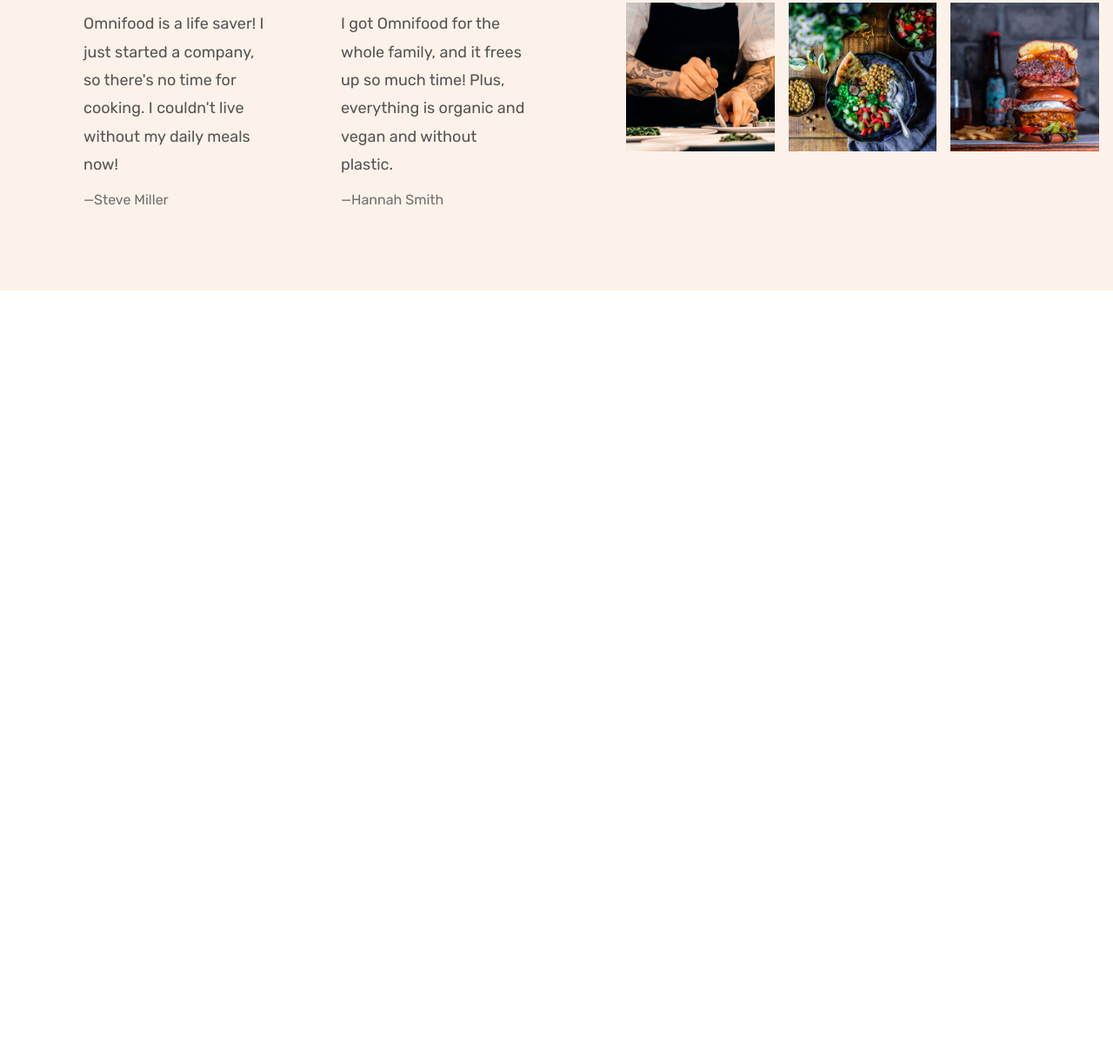
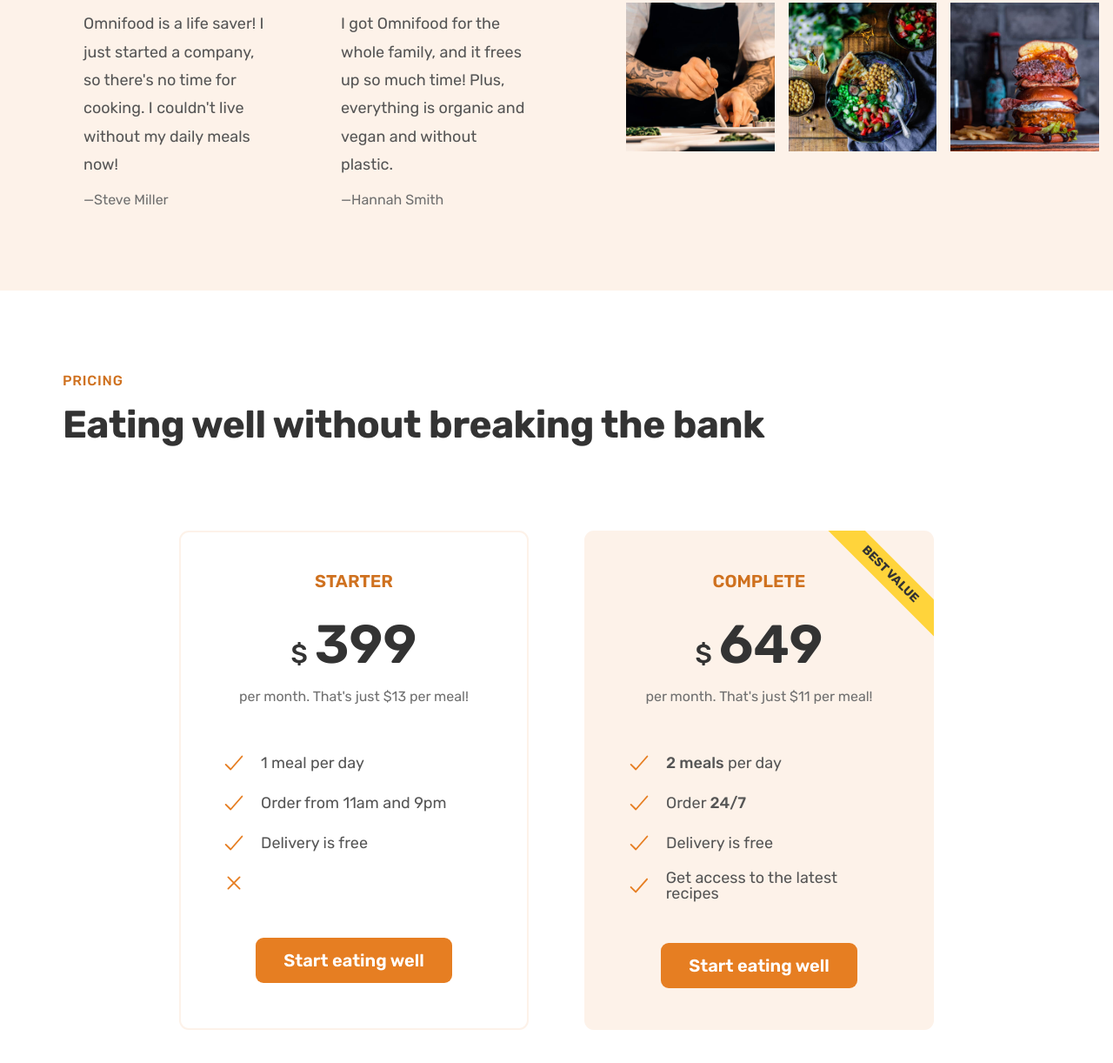
Before and after one commit to briskteq-faiz/Omnifood-Desktop, a plain HTML site: page index.html in a window 1280 px wide. Shown: the part 4305-5527 px from the top of the page at 87% size. Before the commit the page ends 4639 px from the top, so only its background shows below. Drawn offline with nearby package versions, Linux system fonts and the light colour scheme.

Commit message:
pricing section

```diff
--- a/css/general.css
+++ b/css/general.css
@@ -185,6 +185,25 @@ body {
   border-bottom: 1px solid transparent;
 }
 
+.list{
+  list-style: none;
+  display: flex;
+  flex-direction: column;
+  gap: 1.6rem;
+}
+
+.list-item{
+  font-size: 1.8rem;
+  display: flex;
+  align-items: center;
+  gap: 1.6rem;
+}
+
+.list-icon{
+  width:3rem;
+  height: 3rem;
+  color: #e67e22;
+}
 
 
 /* HELPER SETTING CLASSES */
--- a/css/style.css
+++ b/css/style.css
@@ -292,26 +292,6 @@
   font-size: 1.8rem;
 }
 
-.list{
-  list-style: none;
-  display: flex;
-  flex-direction: column;
-  gap: 1.6rem;
-}
-
-.list-item{
-  font-size: 1.8rem;
-  display: flex;
-  align-items: center;
-  gap: 1.6rem;
-}
-
-.list-icon{
-  width:3rem;
-  height: 3rem;
-  color: #e67e22;
-}
-
 
 
 
@@ -373,3 +353,81 @@
 .gallery-item img:hover{
   transform: scale(1.1);
 }
+
+
+
+/* ********************** */
+/* PRICING SECTION */
+/* ********************** */
+
+.section-pricing {
+  padding: 9.6rem 0;
+}
+
+.pricing-plan{
+  border-radius: 11px;
+  width: 75%;
+}
+
+.pricing-plan--starter{
+  justify-self: end;
+  border: 2px solid #fdf2e9;
+  padding: 4.6rem;
+}
+
+.pricing-plan--complete{
+  background-color: #fdf2e9;
+  padding: 4.8rem;
+  position: relative;
+  overflow: hidden;
+}
+
+.pricing-plan--complete::after{
+  content: "Best Value";
+  position: absolute;
+  top:6%;
+  right:-18%;
+  color: #333;
+  background-color: #ffd43b;
+  text-transform: uppercase;
+  font-size: 1.4rem;
+  font-weight: 700;
+  padding: 0.8rem 8rem;
+  transform: rotate(45deg);
+}
+
+.plan-header{
+  text-align: center;
+  margin-bottom: 4.8rem;
+}
+.plan-name{
+  color: #cf711f;
+  font-weight: 600;
+  font-size: 2rem;
+  text-transform: uppercase;
+  letter-spacing: 0.75;
+  margin-bottom: 3.2rem;
+}
+.plan-price{
+  font-size: 6.2rem;
+  font-weight: 600;
+  color: #333;
+  margin-bottom: 1.6rem;
+}
+
+.plan-price span{
+  font-size: 3rem;
+  font-weight: 500;
+  margin-right: 0.8rem;
+}
+
+.plan-text{
+  font-size: 1.6rem;
+  line-height: 1.6;
+  color: #6f6f6f;
+}
+
+.plan-sign-up{
+  text-align: center;
+  margin-top: 4.8rem;
+}
--- a/index.html
+++ b/index.html
@@ -418,6 +418,73 @@
           </figure>
         </div>
       </section>
+
+      <section class="section-pricing">
+        <div class="container">
+          <span class="subheading">Pricing</span>
+          <h2 class="heading-secondary">
+            Eating well without breaking the bank
+          </h2>
+        </div>
+        <div class="container grid grid--2-cols">
+          <div class="pricing-plan pricing-plan--starter">
+            <header class="plan-header">
+              <p class="plan-name">Starter</p>
+              <p class="plan-price"><span>$</span>399</p>
+              <p class="plan-text">per month. That's just $13 per meal!</p>
+            </header>
+            <ul class="list">
+              <li class="list-item">
+                <ion-icon class="list-icon" name="checkmark-outline"></ion-icon>
+                <span>1 meal per day</span>
+              </li>
+              <li class="list-item">
+                <ion-icon class="list-icon" name="checkmark-outline"></ion-icon>
+                <span>Order from 11am and 9pm</span>
+              </li>
+              <li class="list-item">
+                <ion-icon class="list-icon" name="checkmark-outline"></ion-icon>
+                <span>Delivery is free</span>
+              </li>
+              <li class="list-item">
+                <ion-icon name="close-outline" class="list-icon"></ion-icon>
+              </li>
+            </ul>
+            <div class="plan-sign-up">
+              <a href="#" class="btn btn--full">Start eating well</a>
+            </div>
+          </div>
+
+          <div class="pricing-plan pricing-plan--complete">
+            <header class="plan-header">
+              <p class="plan-name">Complete</p>
+              <p class="plan-price"><span>$</span>649</p>
+              <p class="plan-text">per month. That's just $11 per meal!</p>
+            </header>
+            <ul class="list">
+              <li class="list-item">
+                <ion-icon class="list-icon" name="checkmark-outline"></ion-icon>
+                <span><strong>2 meals</strong> per day</span>
+              </li>
+              <li class="list-item">
+                <ion-icon class="list-icon" name="checkmark-outline"></ion-icon>
+                <span>Order <strong>24/7</strong></span>
+              </li>
+              <li class="list-item">
+                <ion-icon class="list-icon" name="checkmark-outline"></ion-icon>
+                <span>Delivery is free</span>
+              </li>
+              <li class="list-item">
+                <ion-icon class="list-icon" name="checkmark-outline"></ion-icon>
+                <span>Get access to the latest recipes</span>
+              </li>
+            </ul>
+            <div class="plan-sign-up">
+              <a href="#" class="btn btn--full">Start eating well</a>
+            </div>
+          </div>
+        </div>
+      </section>
     </main>
   </body>
 </html>
```
